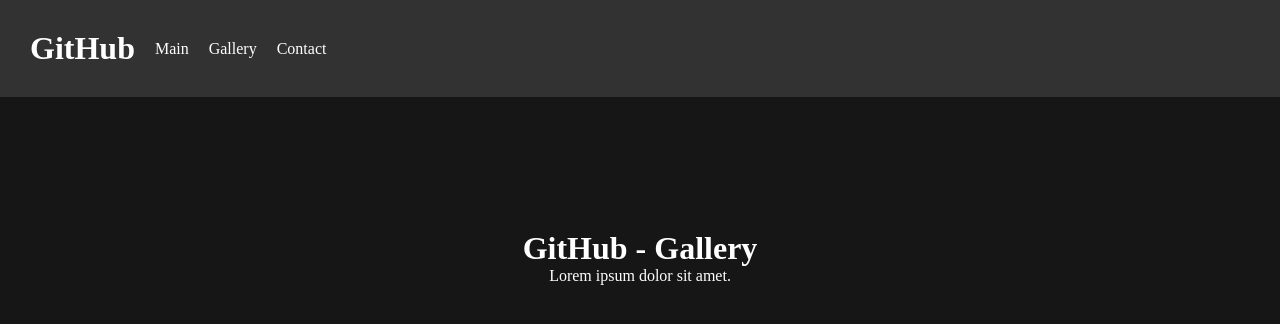
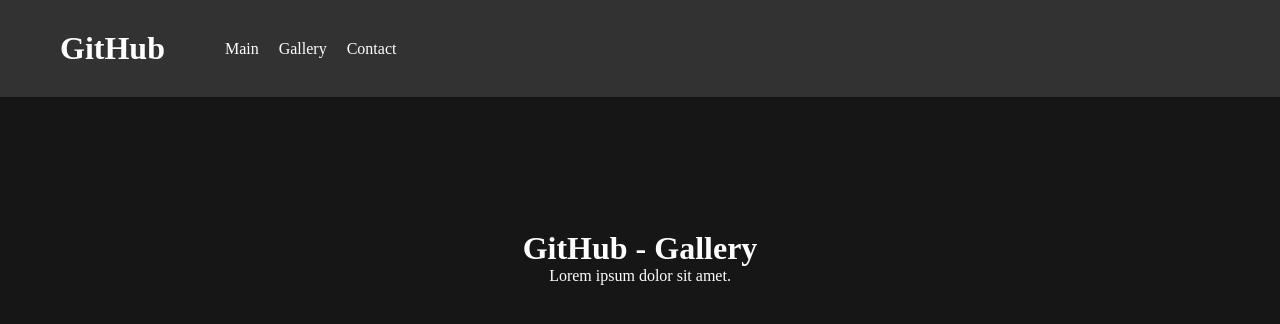
Before and after one commit to MrTex09/git-hub, a React (Vite) app in the folder IntegradorMineria/: page /gallery in a window 1280 px wide. Shown: the top 324 px of the page. Built offline with nearby package versions, Linux system fonts and the light colour scheme.

Commit message:
feat: header with navbar

```diff
--- a/IntegradorMineria/src/components/Header/Header.module.css
+++ b/IntegradorMineria/src/components/Header/Header.module.css
@@ -1,4 +1,8 @@
 .header {
-    padding: 30px;
+    padding: 30px 0 30px 0;
     display: flex;
 }
+
+.header h1 {
+    margin: 0 60px 0 60px
+}
--- a/IntegradorMineria/src/components/NavBar/NavBar.module.css
+++ b/IntegradorMineria/src/components/NavBar/NavBar.module.css
@@ -4,7 +4,6 @@
     align-items: center;
     gap: 20px;
     list-style: none;
-    margin-left: 20px
 }
 
 .navbar li {
```
